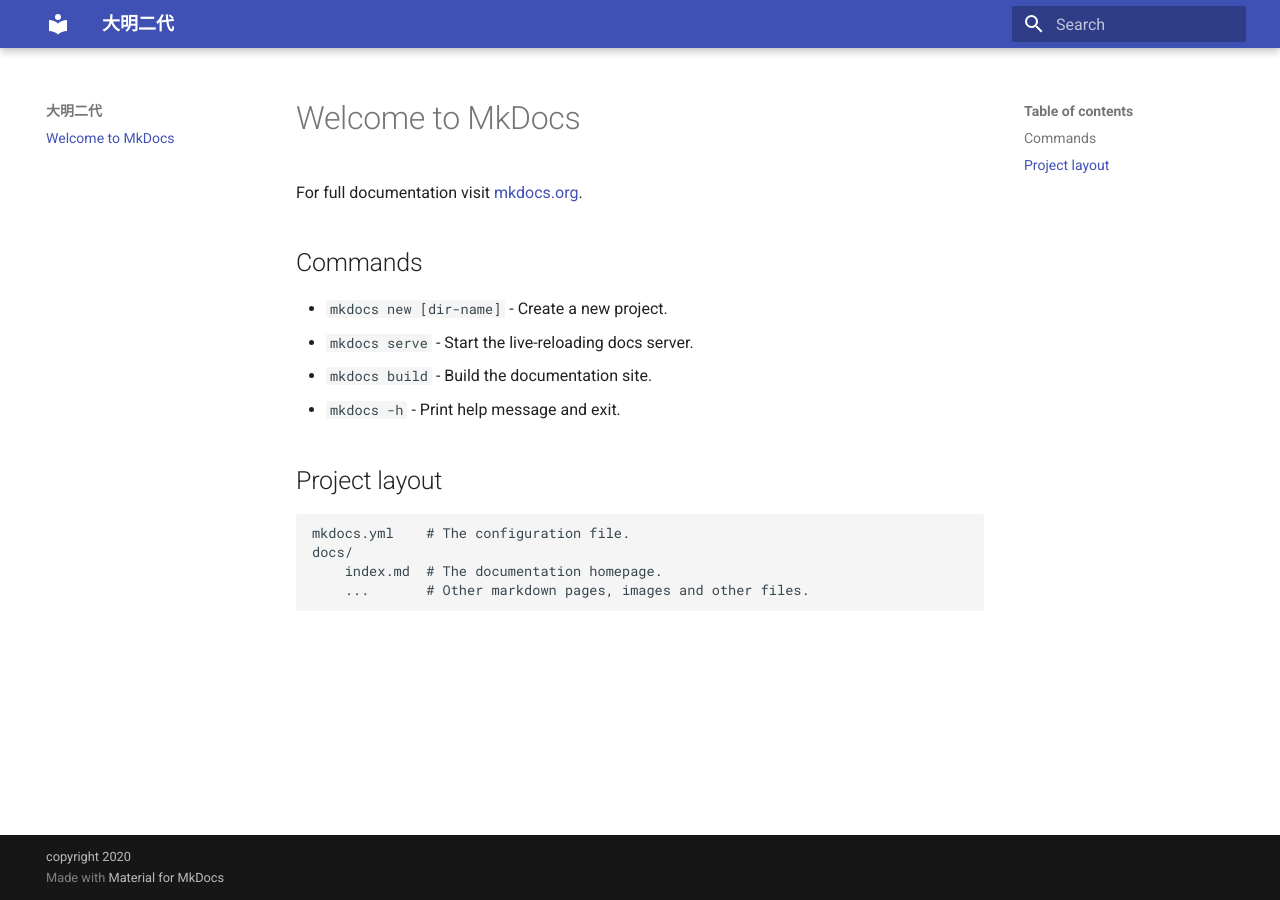
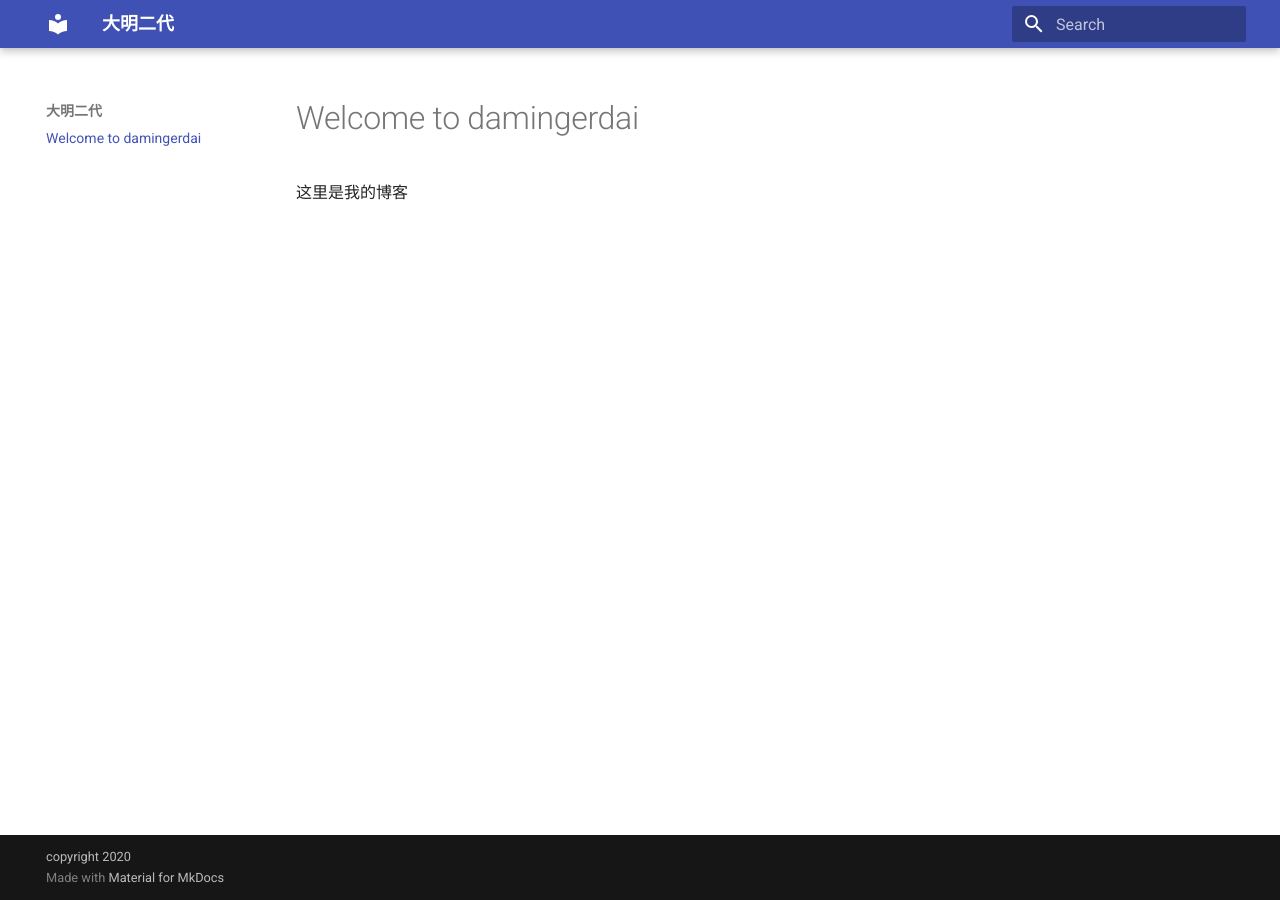
Before and after one commit to damingerdai/damingerdai.github.io, an MkDocs documentation site: the page built from docs/index.md, in a window 1280 px wide. Built offline with MkDocs 1.6.1 and Material for MkDocs 9.7.7, drawn with Linux system fonts in a browser that asks for light colours.

Commit message:
remove old index.md

```diff
--- a/docs/index.md
+++ b/docs/index.md
@@ -1,17 +1,3 @@
-# Welcome to MkDocs
+# Welcome to damingerdai
 
-For full documentation visit [mkdocs.org](https://www.mkdocs.org).
-
-## Commands
-
-* `mkdocs new [dir-name]` - Create a new project.
-* `mkdocs serve` - Start the live-reloading docs server.
-* `mkdocs build` - Build the documentation site.
-* `mkdocs -h` - Print help message and exit.
-
-## Project layout
-
-    mkdocs.yml    # The configuration file.
-    docs/
-        index.md  # The documentation homepage.
-        ...       # Other markdown pages, images and other files.
+这里是我的博客
```
